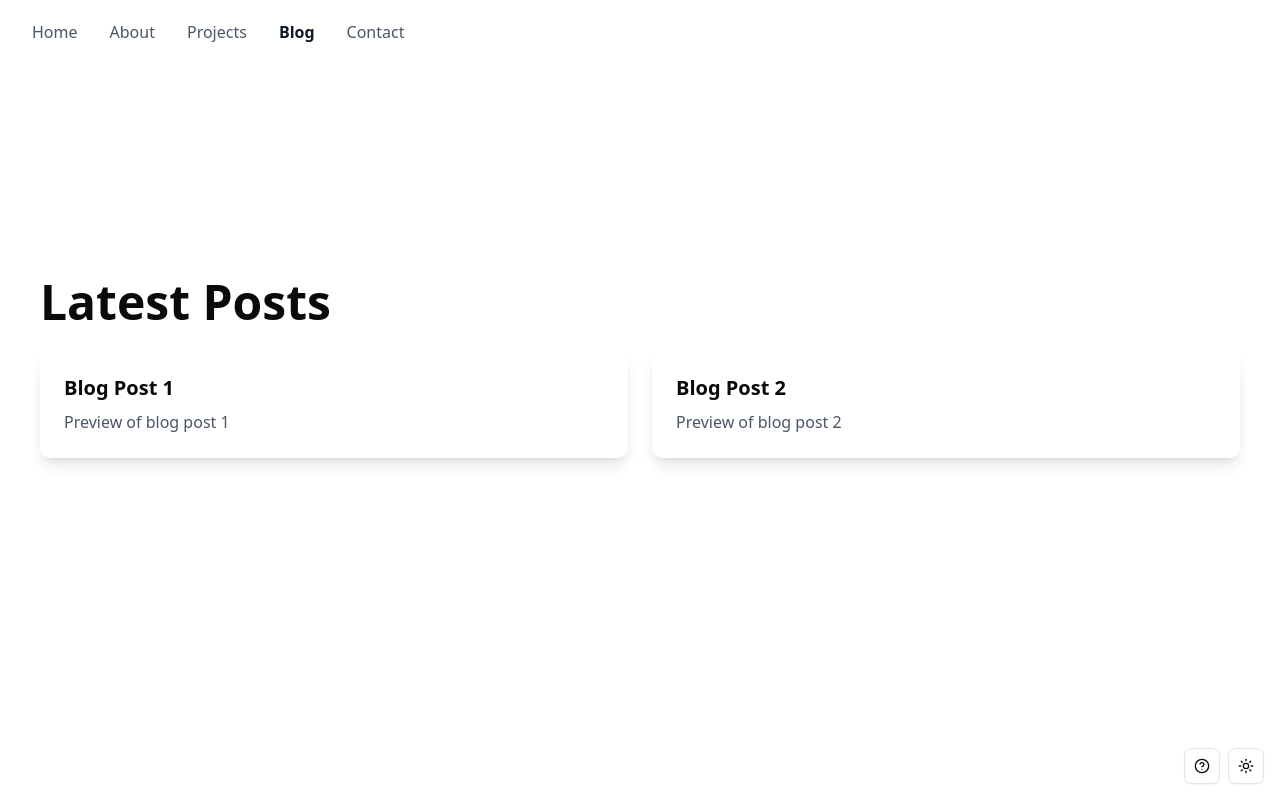
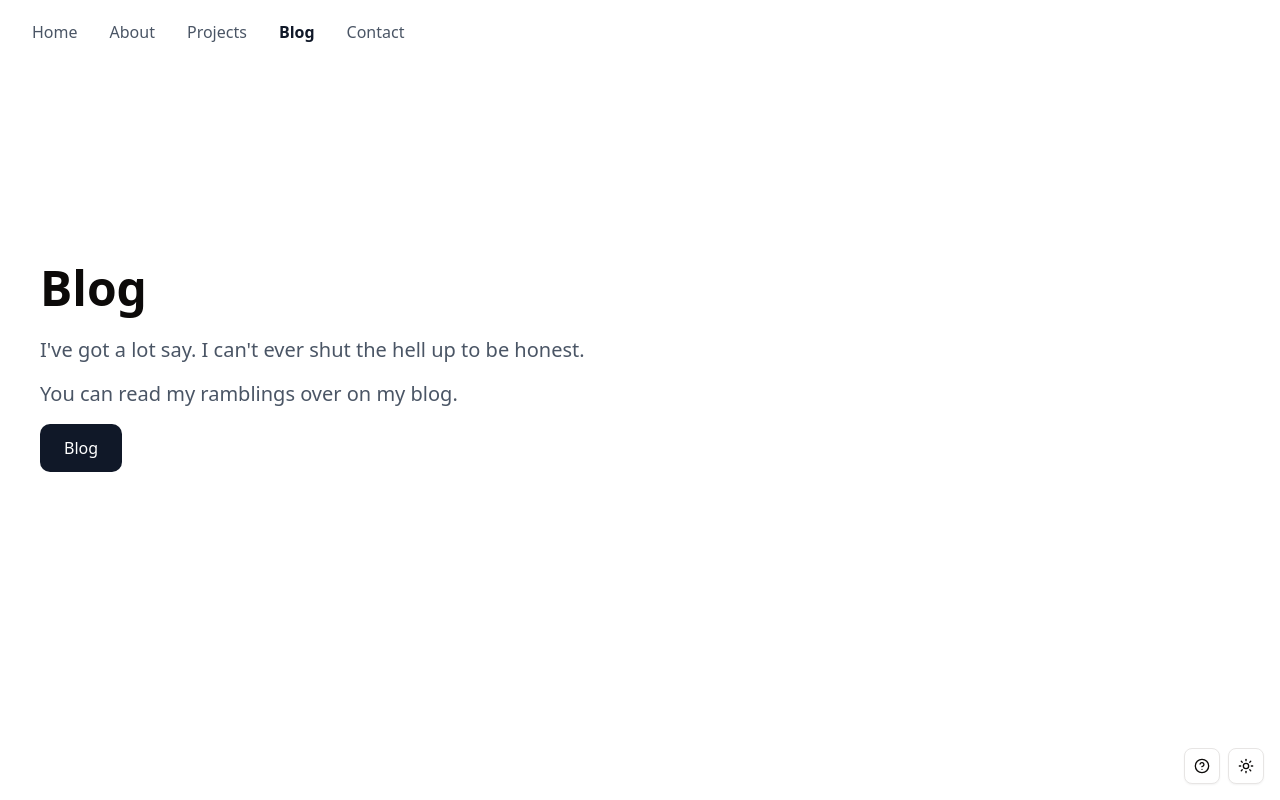
Before and after one commit to PaxtonTerryDev/paxtonterry.com, a Next.js app: page /home in a window 1280 px wide. Both pictures are taken after a click on the element "Blog". Built offline with nearby package versions, Linux system fonts and the light colour scheme.

Commit message:
Adds todo, connects home page to blog.
Adds todo, connects home page to blog.

Updates blog section formatting

Moves button outside of div for formatting

Fixes button width and margin

```diff
--- a/src/app/home/data/home-page-sections.tsx
+++ b/src/app/home/data/home-page-sections.tsx
@@ -9,6 +9,7 @@ import {
   testProject5,
 } from "./projects";
 import ProjectsSection from "../components/projects-section";
+import Link from "next/link";
 
 const sectonLayoutClass = "text-left w-full px-2";
 export const sections: HomePageSection[] = [
@@ -81,21 +82,22 @@ export const sections: HomePageSection[] = [
     title: "Blog",
     content: (
       <div className={sectonLayoutClass}>
-        <h2 className="text-3xl md:text-5xl font-bold mb-6">Latest Posts</h2>
-        <div className="grid grid-cols-1 md:grid-cols-2 gap-6">
-          <div className="p-6 bg-white dark:bg-gray-800 rounded-lg shadow-lg">
-            <h3 className="text-xl font-bold mb-2">Blog Post 1</h3>
-            <p className="text-gray-600 dark:text-gray-300">
-              Preview of blog post 1
-            </p>
-          </div>
-          <div className="p-6 bg-white dark:bg-gray-800 rounded-lg shadow-lg">
-            <h3 className="text-xl font-bold mb-2">Blog Post 2</h3>
-            <p className="text-gray-600 dark:text-gray-300">
-              Preview of blog post 2
-            </p>
-          </div>
+        <h2 className="text-3xl md:text-5xl font-bold mb-6">Blog</h2>
+        <div className="flex flex-col gap-4">
+          <p className="text-lg md:text-xl text-gray-600 dark:text-gray-300">
+            I&apos;ve got a lot say. I can&apos;t ever shut the hell up to be
+            honest.
+          </p>
+          <p className="text-lg md:text-xl text-gray-600 dark:text-gray-300">
+            You can read my ramblings over on my blog.
+          </p>
         </div>
+        <Link
+          href="/blog"
+          className="mt-4 inline-block px-6 py-3 bg-gray-900 dark:bg-white text-white dark:text-gray-900 rounded-lg hover:bg-gray-800 dark:hover:bg-gray-100 transition-colors w-fit"
+        >
+          Blog
+        </Link>
       </div>
     ),
   },
@@ -110,7 +112,7 @@ export const sections: HomePageSection[] = [
           opportunities.
         </p>
         <a
-          href="mailto:your.email@example.com"
+          href="paxtonterrydev@gmail.com"
           className="inline-block px-6 py-3 bg-gray-900 dark:bg-white text-white dark:text-gray-900 rounded-lg hover:bg-gray-800 dark:hover:bg-gray-100 transition-colors"
         >
           Contact Me
```
Also changed, not shown: 1 other file (tests, documents, lock files or other folders).
